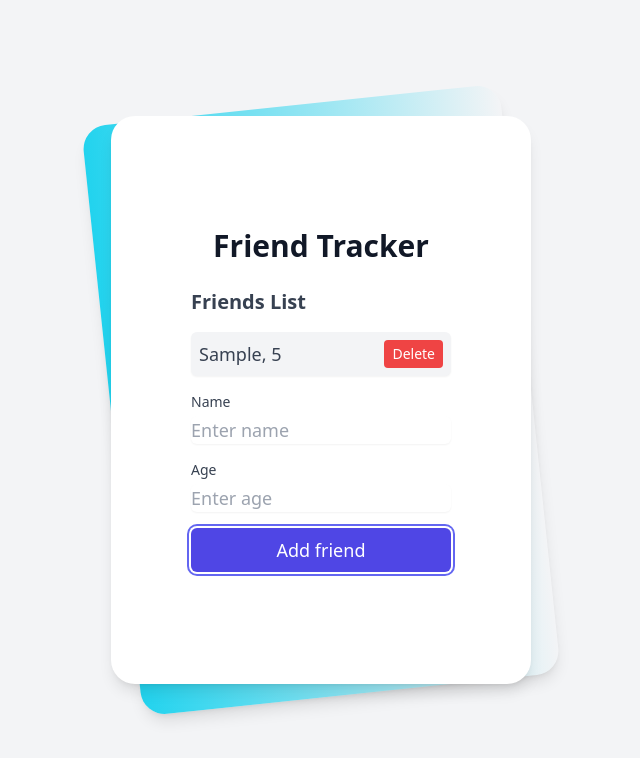
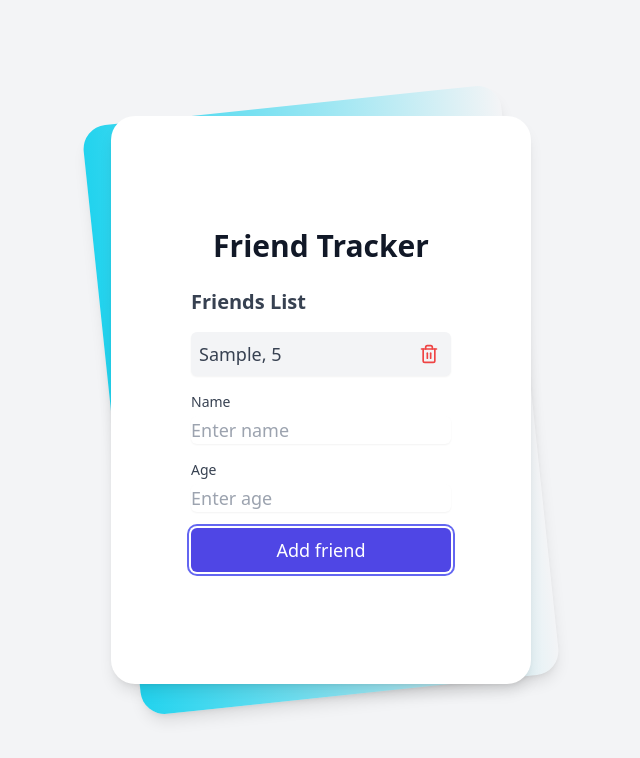
Before and after one commit to noxan/friendtracker, a SvelteKit app: page / in a window 1280 px wide. Both pictures are taken after typing "Sample", "5" into the empty fields and a click on the button "Add friend". Shown: the top 758 px of the page, without its empty margins (319-959 px from the left). Built offline with nearby package versions, Linux system fonts and the light colour scheme.

Commit message:
use icon

```diff
--- a/src/routes/+page.svelte
+++ b/src/routes/+page.svelte
@@ -1,6 +1,7 @@
 <script lang="ts">
 	import { db } from '$lib/db';
 	import { liveQuery } from 'dexie';
+	import { Trash2 } from 'lucide-svelte';
 
 	let formDefaults = {
 		name: '',
@@ -37,9 +38,9 @@
 					<span>{friend.name}, {friend.age}</span>
 					<button
 						onclick={() => deleteFriend(friend.id)}
-						class="rounded bg-red-500 px-2 py-1 text-sm text-white hover:bg-red-600"
+						class="rounded-full p-1 text-red-500 transition-colors hover:bg-red-100 hover:text-red-600"
 					>
-						Delete
+						<Trash2 size={20} />
 					</button>
 				</li>
 			{/each}
```
